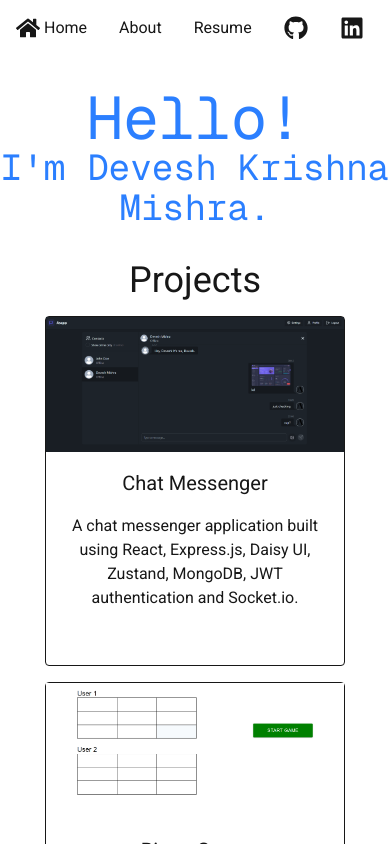
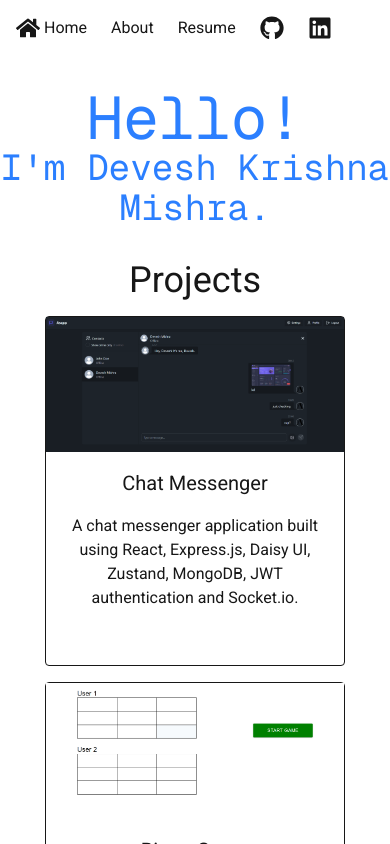
Before and after one commit to devesh-kmishra/nextjs-portfolio, a Next.js app: page / in a window 390 px wide. Shown: the top 844 px of the page. Built offline with nearby package versions, Linux system fonts and the light colour scheme.

Commit message:
fixed navbar width

```diff
--- a/src/app/layout.jsx
+++ b/src/app/layout.jsx
@@ -35,12 +35,12 @@ export default function RootLayout({ children }) {
         <div className='h-full flex items-center lg:justify-between px-4 lg:px-12 py-4 lg:text-xl'>
           <Link
             href='/'
-            className='flex hover:scale-95 transition-all duration-100 mr-8'
+            className='flex hover:scale-95 transition-all duration-100 mr-6'
           >
             <FaHome className='text-2xl mr-1 self-center' />
             Home
           </Link>
-          <div className='flex gap-8 lg:gap-12'>
+          <div className='flex gap-6 lg:gap-12'>
             <Link
               href='/about'
               className='hover:scale-95 transition-all duration-100'
```
